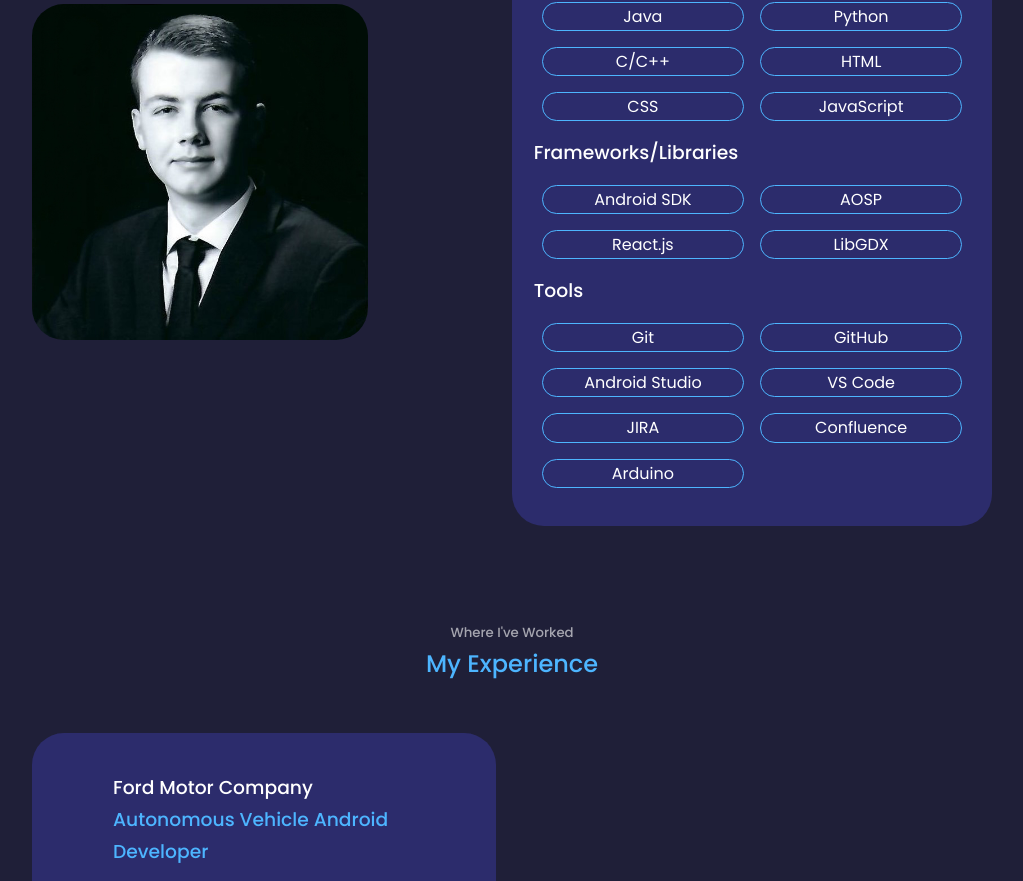
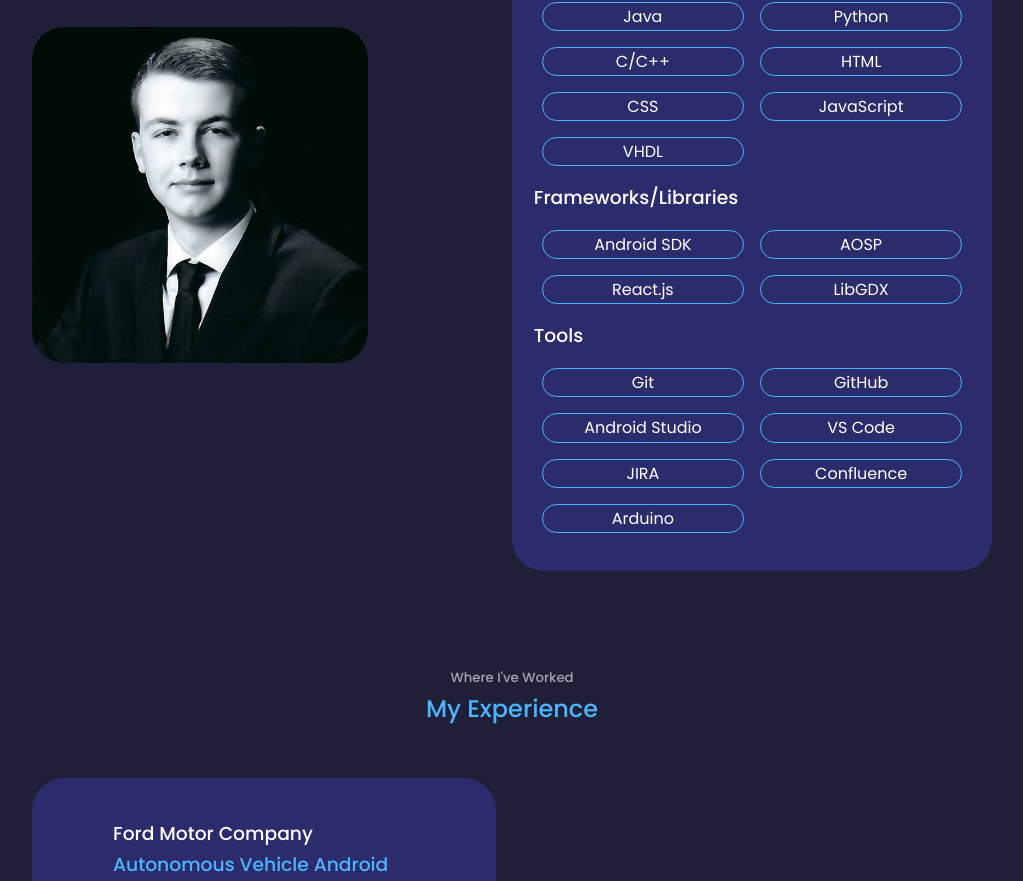
Before and after one commit to thomashart17/thomashart17.github.io, a React (Create React App) app: page / in a window 1280 px wide. Shown: the part 1189-2070 px from the top of the page, without its empty margins (128-1151 px from the left). Built offline with nearby package versions, Linux system fonts and the light colour scheme.

Commit message:
Updated skills

```diff
--- a/src/components/about/About.jsx
+++ b/src/components/about/About.jsx
@@ -9,6 +9,7 @@ const languages = [
   'HTML',
   'CSS',
   'JavaScript',
+  'VHDL',
 ]
 
 const frameworks = [
@@ -37,7 +38,7 @@ const About = () => {
       <div className='container about__container'>
         <div className='about__me'>
           <div className='about__me-image'>
-            <img src={Me} alt=''/>
+            <img src={Me} alt='' />
           </div>
         </div>
         <div className='about__content'>
```
Also changed, not shown: 1 other file (tests, documents, lock files or other folders).
